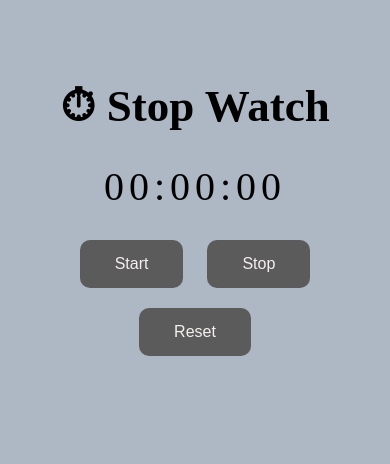
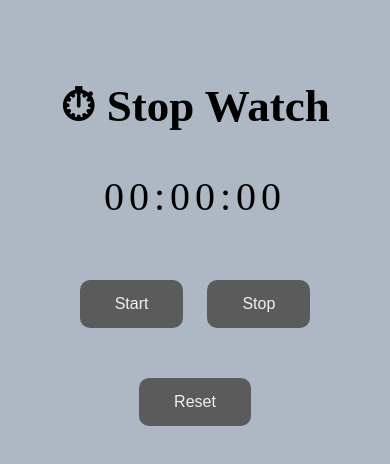
Before and after one commit to HINANISARGITHUB/stop-watch, a plain HTML site: page index.html in a window 390 px wide. Drawn offline with Linux system fonts and the light colour scheme.

Commit message:
changing in css

```diff
--- a/index.html
+++ b/index.html
@@ -45,11 +45,12 @@
 
         .display_div {
           font-size: 40px;
+          margin-top: 40px;
         }
 
         button {
         padding: 15px 35px;
-        margin: 10px;
+        margin-top:40px;
         font-size: 16px;
         border-radius: 10px;
         background-color: rgb(92, 91, 91);
```
